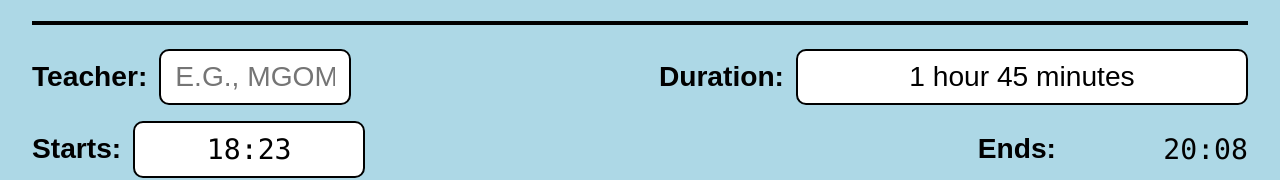
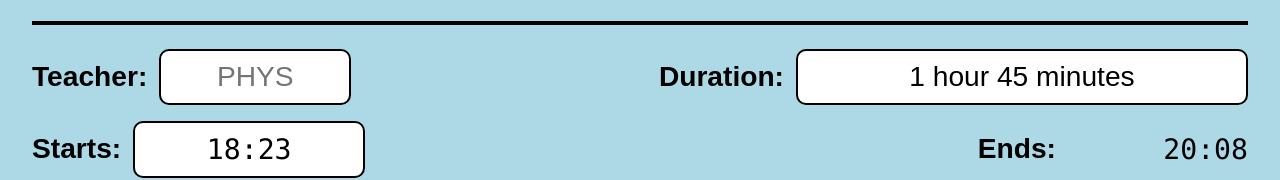
Before and after one commit to Grisper/digital-clock, a plain HTML site: page index.html in a window 1280 px wide. Shown: the part 247-427 px from the top of the page. Drawn offline with Linux system fonts and the light colour scheme.

Commit message:
Update index.html

```diff
--- a/index.html
+++ b/index.html
@@ -22,7 +22,7 @@
           <input
             type="text"
             id="teacher-input"
-            placeholder="e.g., MGOM"
+            placeholder="PHYS"
             inputmode="latin"
             maxlength="4"
             aria-label="Teacher code (4 letters)"
```
